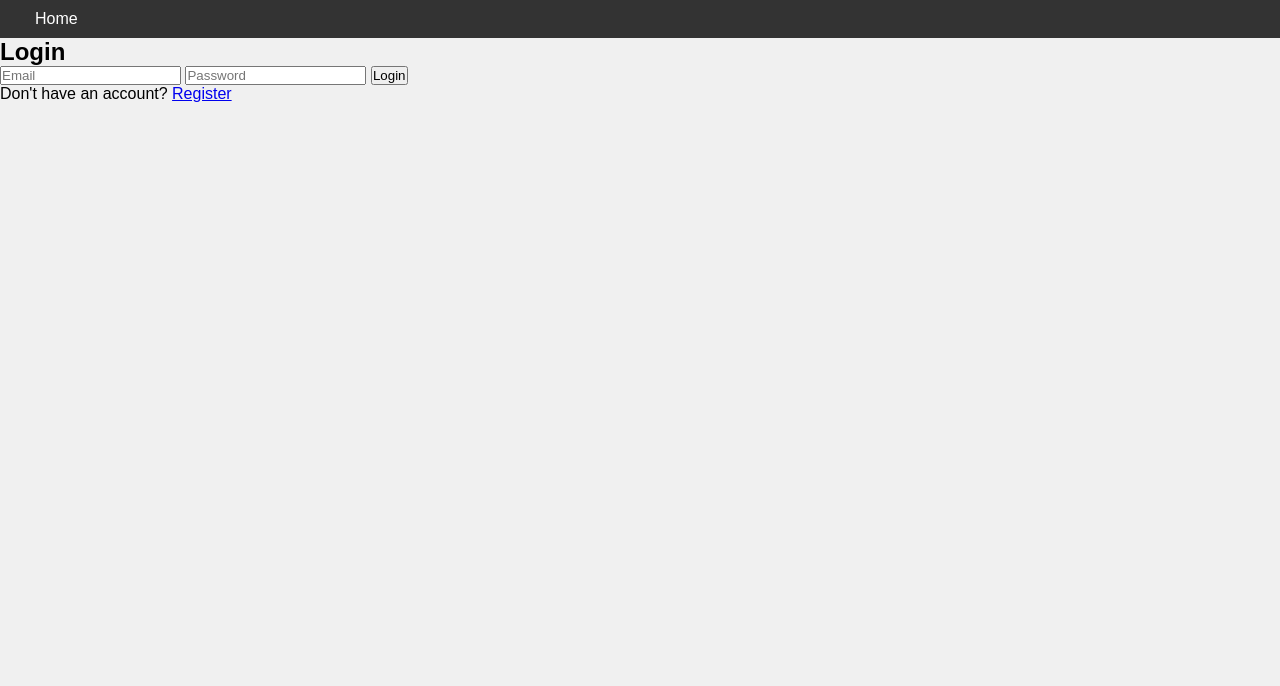
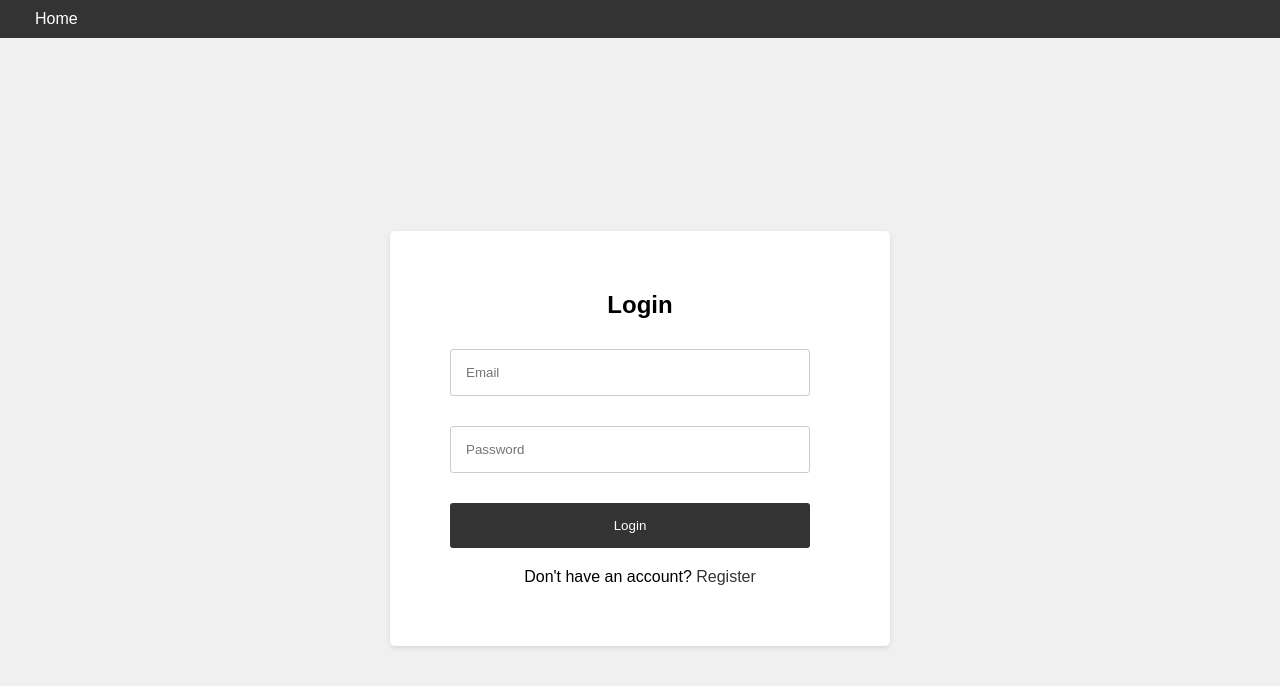
Before and after one commit to cs411-alawini/fa23-cs411-team032-DataCube, a website: page frontend/login.html in a window 1280 px wide. Drawn offline with Linux system fonts and the light colour scheme.

Commit message:
update css for login/register page

```diff
--- a/frontend/css/styles.css
+++ b/frontend/css/styles.css
@@ -63,6 +63,62 @@ nav a, .search-container button {
 
 .search-container button:hover {
     background-color: #666; /* Hover effect */
+}
+
+/* Form container styles */
+.form-container {
+    display: flex;
+    justify-content: center;
+    align-items: center;
+    min-height: 100vh;
+}
+
+.form-login-register {
+    background-color: white;
+    padding: 60px; /* Increased padding */
+    border-radius: 5px;
+    box-shadow: 0 2px 5px rgba(0, 0, 0, 0.1);
+    width: 100%;
+    max-width: 500px; /* Increased max width */
+    box-sizing: border-box;
+}
+
+.form-login-register h2 {
+    text-align: center;
+    margin-bottom: 30px; /* Increased margin bottom for more space */
+}
+
+.form-login-register input {
+    width: calc(100% - 20px); /* Adjust width accounting for padding */
+    padding: 15px; /* Increased padding */
+    margin-bottom: 30px; /* Increased margin bottom for more space */
+    border-radius: 3px;
+    border: 1px solid #ccc;
+}
+
+.form-login-register button {
+    width: calc(100% - 20px); /* Adjust width accounting for padding */
+    padding: 15px; /* Increased padding */
+    border-radius: 3px;
+    border: none;
+    background-color: #333;
+    color: white;
+    cursor: pointer;
+    transition: background-color 0.3s ease;
+}
+
+.form-login-register button:hover {
+    background-color: #555;
+}
+
+.form-login-register p {
+    text-align: center;
+    margin-top: 20px; /* Added margin top for spacing */
+}
+
+.form-login-register a {
+    color: #333;
+    text-decoration: none; /* Removes underline from links */
 }
 
 .login-register {
```
